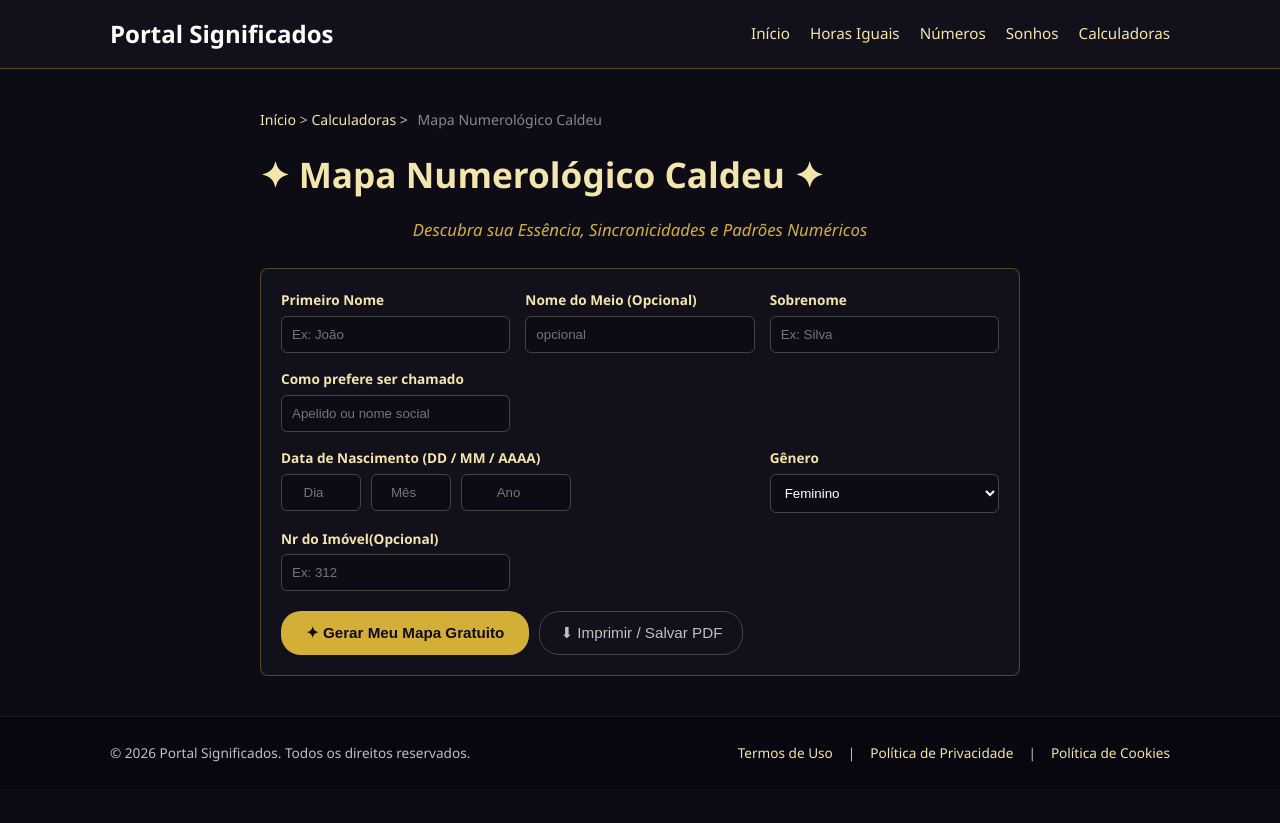
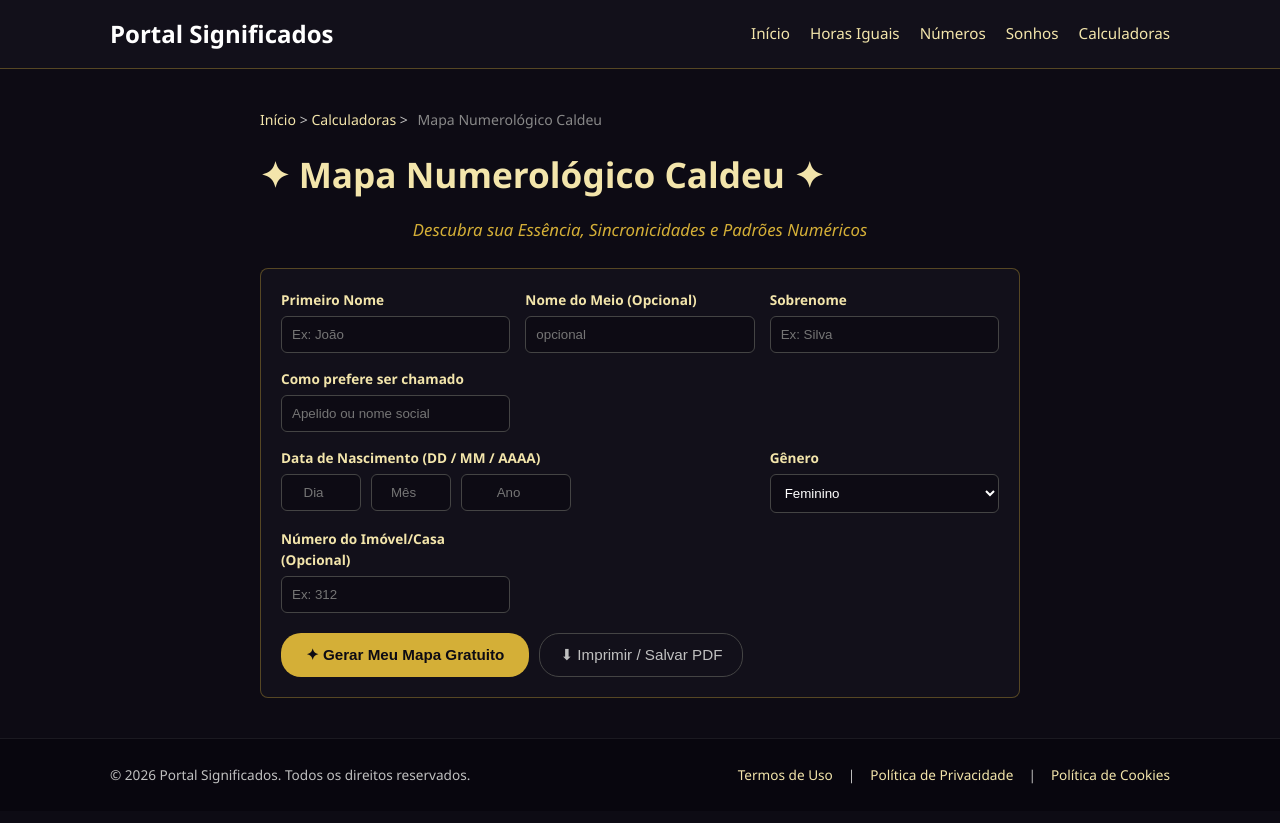
Before and after one commit to dreams-num/portal-significados, a Jekyll site: the page built from calculadoras/mapa-numerologico/index.html, in a window 1280 px wide. Shown: the top 823 px of the page. Built offline with Jekyll 4.4.1, drawn with Linux system fonts in a browser that asks for light colours.

Commit message:
Update label for property number input field

```diff
--- a/calculadoras/mapa-numerologico/index.html
+++ b/calculadoras/mapa-numerologico/index.html
@@ -53,7 +53,7 @@ description: "Descubra sua Essência, Sincronicidades e Padrões Numéricos de f
                     </select>
                 </div>
                 <div style="display: flex; flex-direction: column; gap: 5px; box-sizing: border-box; width: 100%;">
-                    <label style="color: #f3e5ab; font-size: 0.85rem; font-weight: bold;">Nr do Imóvel(Opcional)</label>
+                    <label style="color: #f3e5ab; font-size: 0.85rem; font-weight: bold;">Número do Imóvel/Casa (Opcional)</label>
                     <input type="text" id="inp_imovel" placeholder="Ex: 312" style="background: #0d0b14; border: 1px solid #444; color: #fff; padding: 10px; border-radius: 6px; width: 100%; box-sizing: border-box;"/>
                 </div>
             </div>
```
